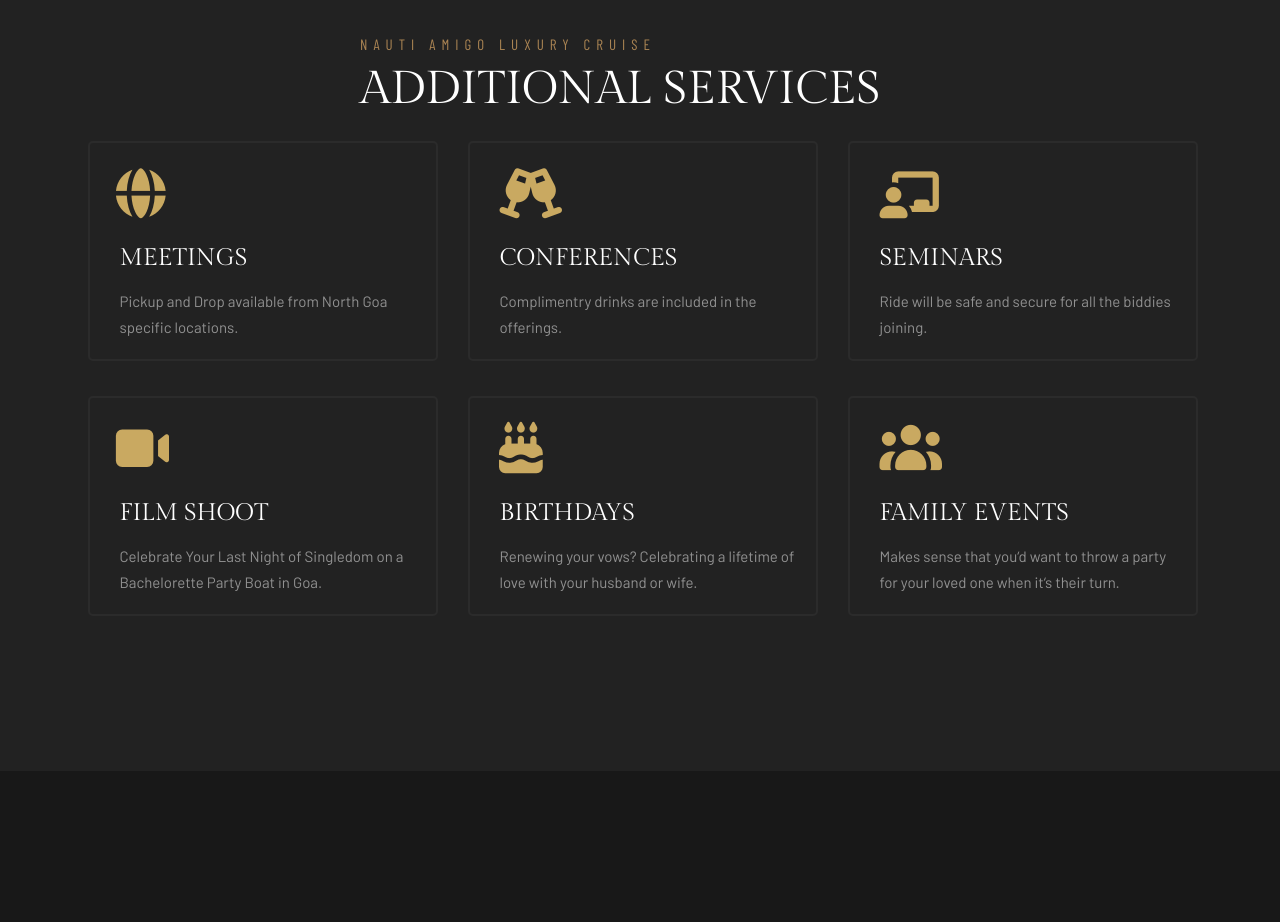
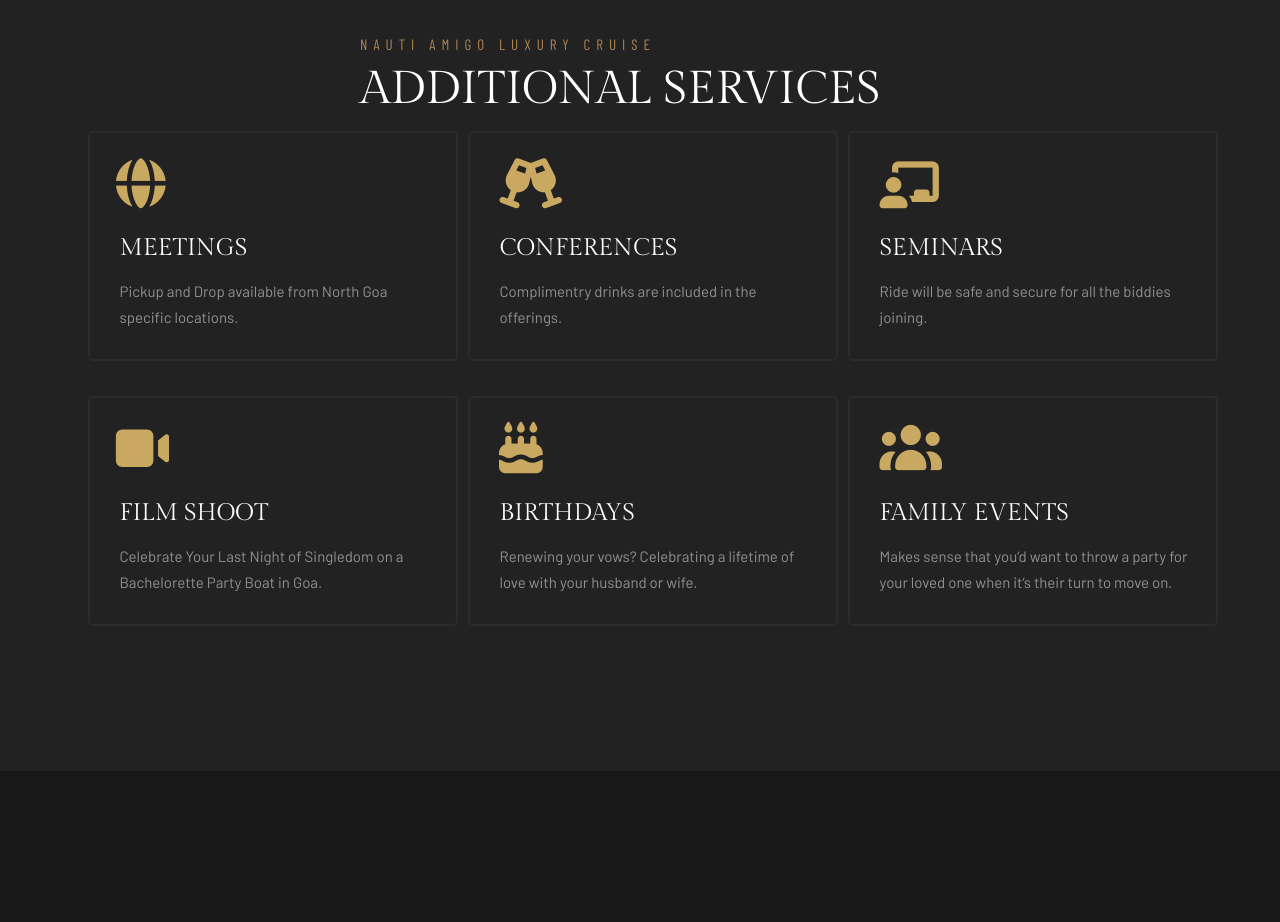
Before and after one commit to Kratagya-Webkorps/nautiamigo-angular, an Angular app: page / in a window 1280 px wide. Shown: the part 6340-7262 px from the top of the page. Built offline with nearby package versions, Linux system fonts and the light colour scheme.

Commit message:
Add missing text in additional services

```diff
--- a/src/app/additional-services/additional-services.component.css
+++ b/src/app/additional-services/additional-services.component.css
@@ -42,10 +42,11 @@
 }
 
 .col-md-4 {
-  flex: 0 0 350px;
+  flex: 0 0 360px;
   max-width: 350px;
   padding: 0;
   margin: 0;
+  height:230px;
 }
 
 
@@ -81,8 +82,8 @@
   padding: 25px 20px;
   border-radius: 5px;
   transition: all 0.3s ease;
-  width: 350px;
-  height: 220px;
+  width: 370px;
+  height: 230px;
   overflow: hidden;
   display: flex;
   flex-direction: column;
--- a/src/app/additional-services/additional-services.component.ts
+++ b/src/app/additional-services/additional-services.component.ts
@@ -60,7 +60,7 @@ export class AdditionalServicesComponent implements OnInit {
     {
       id: 6,
       title: 'FAMILY EVENTS',
-      description: 'Makes sense that you‘d want to throw a  party for your loved one when it‘s their turn.',
+      description: 'Makes sense that you‘d want to throw a  party for your loved one when it‘s their turn to move on.',
       icon: 'fas fa-users',
       animationDelay: 400,
       customClass: 'family-events'
```
